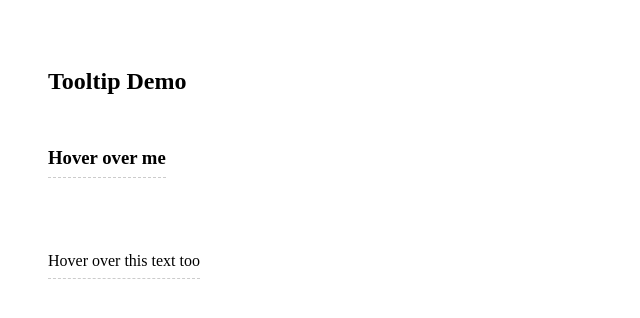
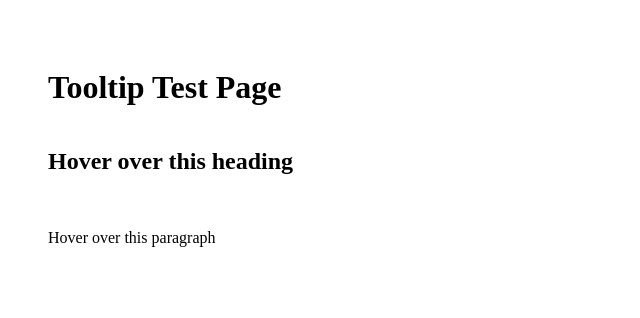
Before and after one commit to acciojob/react-composition-3-Jidugutejesh, a React app: page / in a window 1280 px wide. Shown: the top 318 px of the page, without its empty margins (0-640 px from the left). Built offline with nearby package versions, Linux system fonts and the light colour scheme.

Commit message:
Update App.js

```diff
--- a/src/components/App.js
+++ b/src/components/App.js
@@ -5,17 +5,17 @@ import "../styles/App.css";
 function App() {
   return (
     <div className="app-root">
-      <h2>Tooltip Demo</h2>
+      <h1>Tooltip Test Page</h1>
 
-      <Tooltip text="This is a tooltip">
-        <h3 className="example-child">Hover over me</h3>
+      <Tooltip text="Tooltip for heading">
+        <h2>Hover over this heading</h2>
       </Tooltip>
 
       <br />
       <br />
 
-      <Tooltip text="Another tooltip message!">
-        <p className="example-child">Hover over this text too</p>
+      <Tooltip text="Tooltip for paragraph">
+        <p>Hover over this paragraph</p>
       </Tooltip>
     </div>
   );
```
